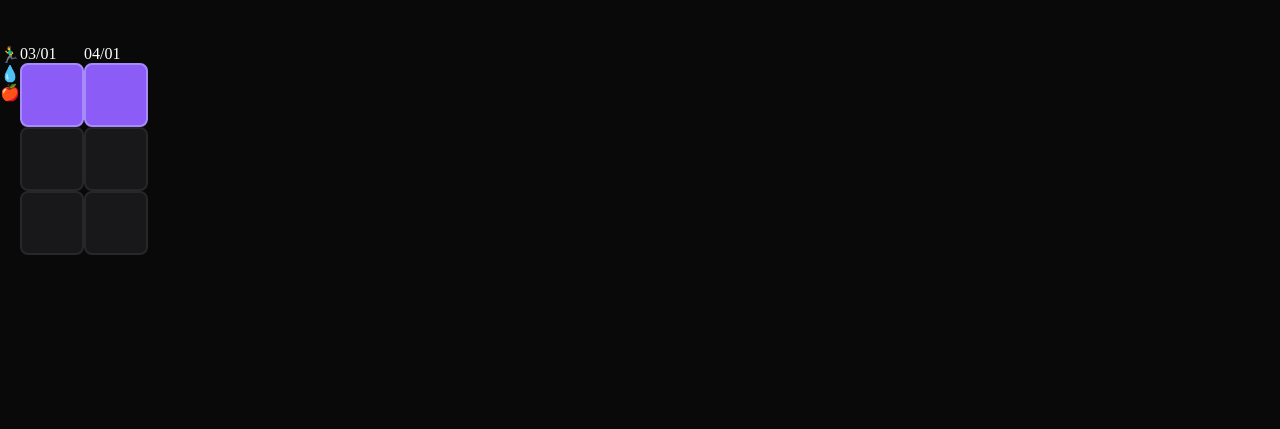
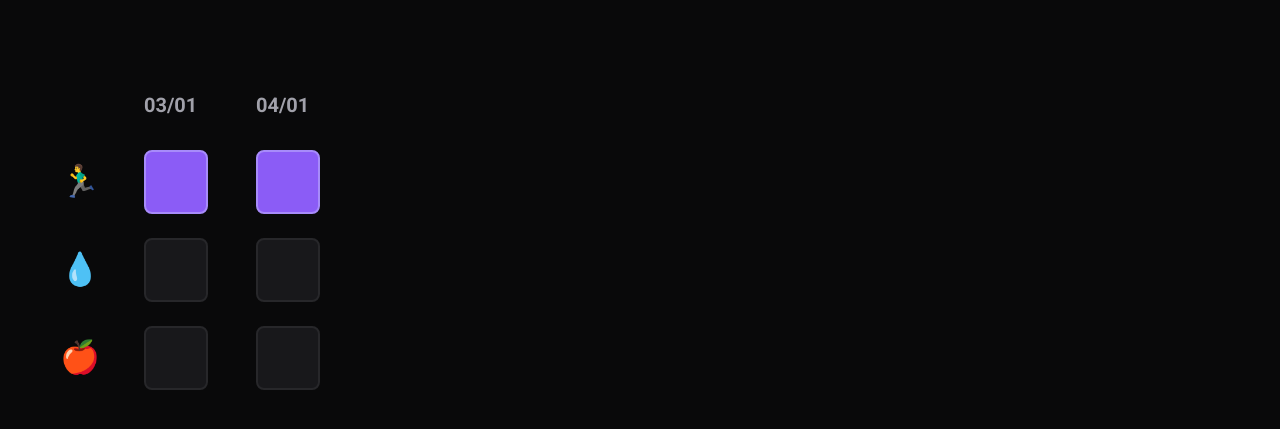
Before and after one commit to DanielCaresma/nlw-setup, a plain HTML site: page index.html in a window 1280 px wide. Shown: the part 135-564 px from the top of the page. Drawn offline with Linux system fonts and the light colour scheme.

Commit message:
Estilizando chebox days

```diff
--- a/index.html
+++ b/index.html
@@ -7,8 +7,9 @@
     <meta name="viewport" content="width=device-width, initial-scale=1.0">
     <title>Habits</title>
     <link rel="stylesheet" href="style.css">
+    <link rel="preconnect" href="https://fonts.googleapis.com">
     <link rel="preconnect" href="https://fonts.gstatic.com" crossorigin>
-    <link href="https://fonts.googleapis.com/css2?family=Inter:wght@600&display=swap" rel="stylesheet">
+    <link href="https://fonts.googleapis.com/css2?family=Inter:wght@600&family=Roboto:wght@700&display=swap" rel="stylesheet">
 </head>
 
 <body>
@@ -21,7 +22,7 @@
         </button>
     </header>
 
-    <form >
+    <form>
         <div class="habits">
             <div class="habit">🏃‍♂️</div>
             <div class="habit">💧</div>
--- a/style.css
+++ b/style.css
@@ -36,14 +36,48 @@ button {
 
 form {
     display: flex;
+
+    padding: 48px;
+}
+
+.habits {
+    margin-top: 56px;
+
+    display: flex;
+    flex-direction: column;
+    gap: 24px;
+}
+
+.habit {
+    width: 64px;
+    height: 64px;
+
+    font-size: 32px;
+
+    display: flex;
+    align-items: center;
+    justify-content: center;
 }
 
 .days {
     display: flex;
+    gap: 48px;
+    margin-left: 32px;
 }
+
 .day {
     display: flex;
     flex-direction: column;
+    gap: 24px;
+}
+
+.day div {
+    margin-bottom: 8px;
+
+    font-family: 'Roboto', sans-serif;
+    font-size: 20px;
+    line-height: 125%;
+    color: #A1A1AA;
 }
 
 input {
```
